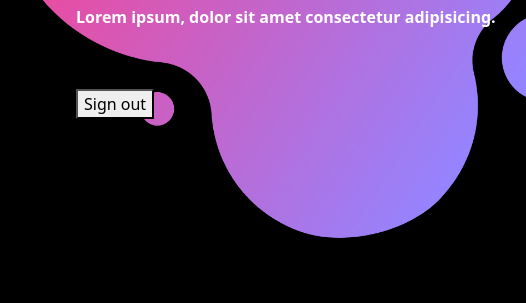
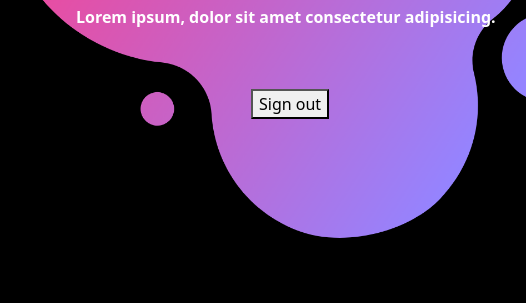
Before and after one commit to Uttam-Singhh/Midas-IIITD, a plain HTML site: page index.html in a window 1280 px wide. Shown: the part 408-711 px from the top of the page, 754-1280 px from the left. Drawn offline with nearby package versions, Linux system fonts and the light colour scheme.

Commit message:
changed UI

```diff
--- a/index.css
+++ b/index.css
@@ -33,3 +33,9 @@ p{
     margin-top: 20px;
     margin-bottom: 20px;
 }
+
+#aw{
+    margin-left: 175px;
+    margin-top: 20px;
+    margin-bottom: 20px;
+}
--- a/index.html
+++ b/index.html
@@ -143,9 +143,8 @@
                         <p>Lorem ipsum, dolor sit amet consectetur adipisicing.</p>
                         <br>
                         <div class="g-signin2" data-onsuccess="onSignIn"></div>
-                        <button onclick="signOut()">Sign out</button>
+                        <span id="aw"><button  onclick="signOut()">Sign out</button></span>
                     </div>
-
 
 
 
```
